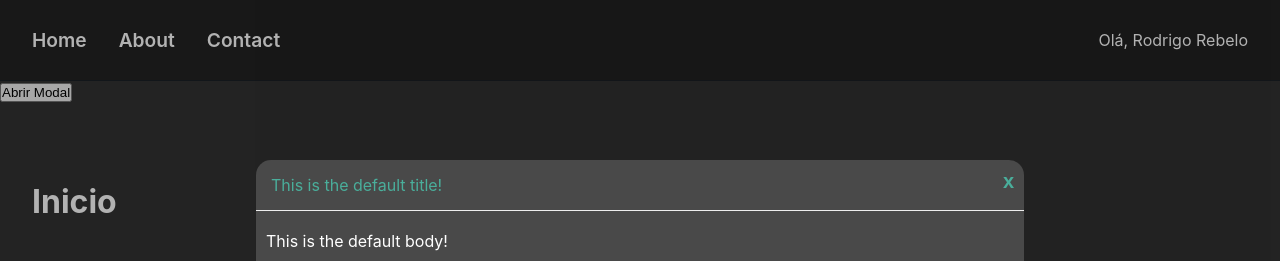
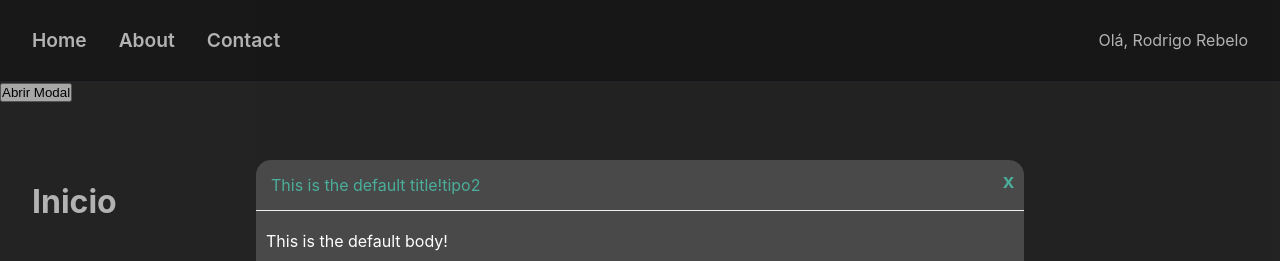
Before and after one commit to RebeloRC/tcc, a Vue app: page / in a window 1280 px wide. Both pictures are taken after a click on the button "Abrir Modal". Shown: the top 261 px of the page. Built offline with nearby package versions, Linux system fonts and the light colour scheme; what vue3-apexcharts would draw is missing.

Commit message:
feat: method to select the modal content added

```diff
--- a/src/components/Modal.vue
+++ b/src/components/Modal.vue
@@ -3,7 +3,7 @@
     <div class="modal-backdrop">
       <div class="modal">
         <header class="modal-header">
-          <slot name="header"> This is the default title! </slot>
+          <slot name="header"> This is the default title!{{ modalType }} </slot>
           <button type="button" class="btn-close" @click="closeModal()">
             x
           </button>
@@ -27,10 +27,18 @@
 export default {
   name: 'Modal',
   props: {
-    showModal: Boolean
+    showModal: Boolean,
+    modalType: String
   },
   data() {
     return {}
+  },
+  watch: {
+    showModal(newVal) {
+      if (newVal) {
+        this.makeRequest()
+      }
+    }
   },
   methods: {
     closeModal() {
@@ -38,12 +46,13 @@ export default {
       console.log('Fechou!')
     },
 
-    getDebitSalesData() {
-      console.log('Requisição para pegar dados de vendas no débito')
-    },
-
-    getPixSalesData() {
-      console.log('Requisição para pegar dados de vendas no PIX')
+    makeRequest() {
+      // Faça a requisição com base no valor de this
+      if (this.modalType === 'tipo1') {
+        console.log('Fazendo requisição do tipo 1...')
+      } else if (this.modalType === 'tipo2') {
+        console.log('Fazendo requisição do tipo 2...')
+      }
     }
   }
 }
--- a/src/views/DashboardPage.vue
+++ b/src/views/DashboardPage.vue
@@ -2,8 +2,12 @@
   <div>
     <HeaderComponent />
 
-    <button @click="showModal = true">Abrir Modal</button>
-    <Modal :show-modal="showModal" @close-modal="showModal = false"></Modal>
+    <button @click="openModalWithRequestType('tipo2')">Abrir Modal</button>
+    <Modal
+      :show-modal="showModal"
+      :modal-type="modalType"
+      @close-modal="showModal = false"
+    ></Modal>
 
     <div>
       <div class="dashboard-content">
@@ -122,10 +126,16 @@ export default {
   },
   data() {
     return {
-      showModal: false
+      showModal: false,
+      modalType: ''
     }
   },
-  methods: {},
+  methods: {
+    openModalWithRequestType(type) {
+      this.modalType = type
+      this.showModal = true
+    }
+  },
   mounted() {}
 }
 </script>
```
